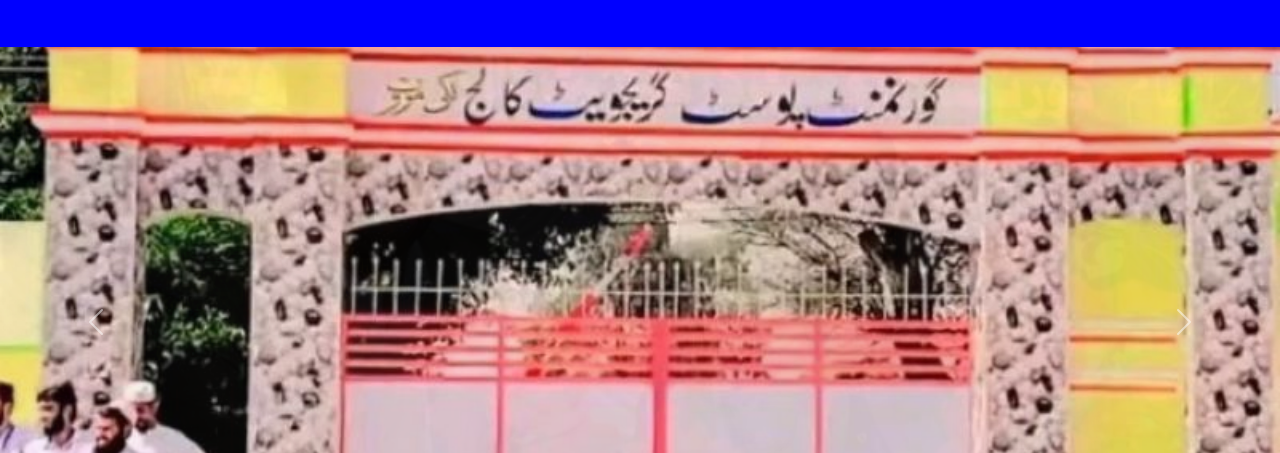
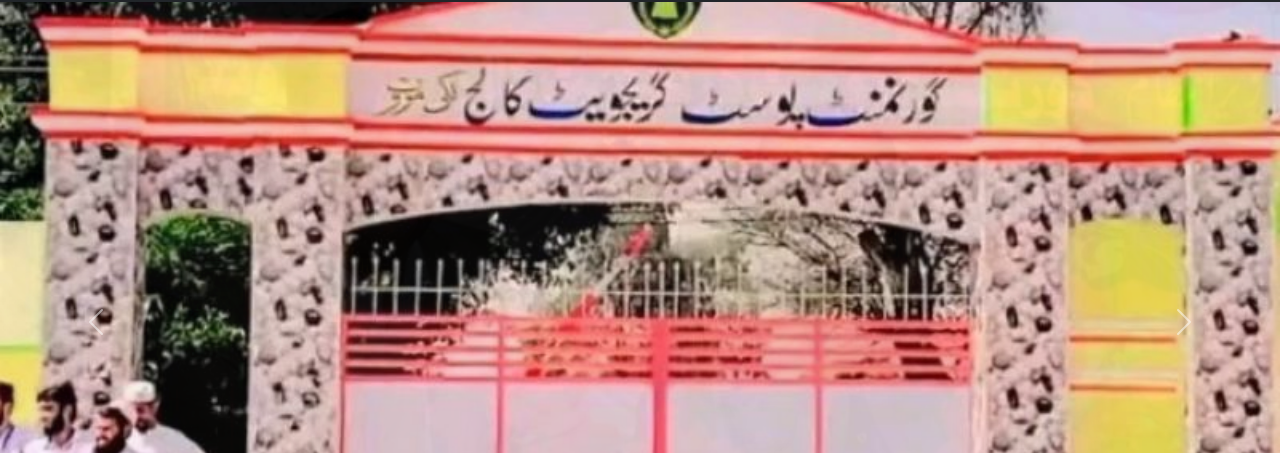
Before and after one commit to rizwangul-hub/GPGClakki, a plain HTML site: page index.html in a window 1280 px wide. Shown: the part 70-523 px from the top of the page. Drawn offline with nearby package versions, Linux system fonts and the light colour scheme.

Commit message:
Update index.html

```diff
--- a/index.html
+++ b/index.html
@@ -9,8 +9,8 @@
         #welcome {
             position: absolute;
             top: 50px;
-            background-color: blue;
-            font-size: 40px;
+
+            font-size: 20px;
             color: deeppink;
             z-index: 9999;
             width: 100%;
```
